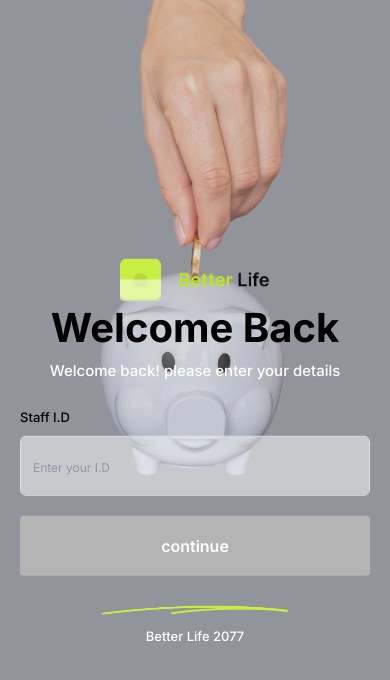
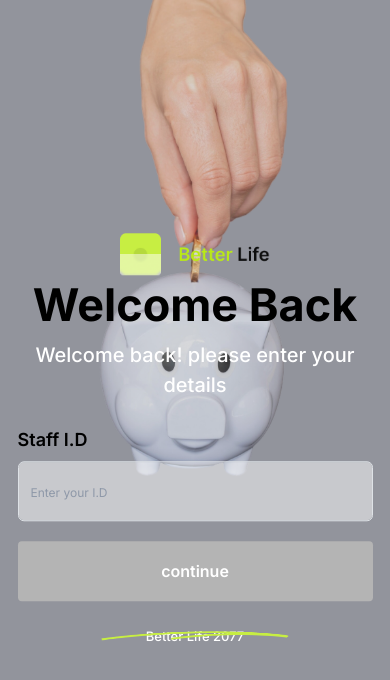
Before and after one commit to techemmydev/bl-project, a React (Vite) app: page / in a window 390 px wide. Shown: the top 680 px of the page. Built offline with nearby package versions, Linux system fonts and the light colour scheme.

Commit message:
first commit

```diff
--- a/src/views/staff-Id-Login/Staffid.module.css
+++ b/src/views/staff-Id-Login/Staffid.module.css
@@ -117,24 +117,19 @@
 @media screen and (max-width: 760px) {
   .inputWidth,
   .submitButton {
-    width: 350px;
+    width: 355px;
     height: 60px;
   }
 
   .textOverlay {
     padding: unset;
   }
-  /* .staffIdContainer {
-    height: 96vh;
-  } */
-  /* .staffIdImage {
-    height: 80vh;
-  } */
+
   .piggyLogoContainer h1 {
-    font-size: 40px;
+    font-size: 45px;
   }
   .piggyLogoContainer p {
-    font-size: 15px;
+    font-size: 20px;
   }
   .textOverlay {
     top: 85%; /* Adjust top position to center the form */
@@ -146,4 +141,8 @@
   .copyRight {
     top: 630px;
   }
+  .formLabel {
+    font-size: 18px;
+    font-weight: 600;
+  }
 }
```
